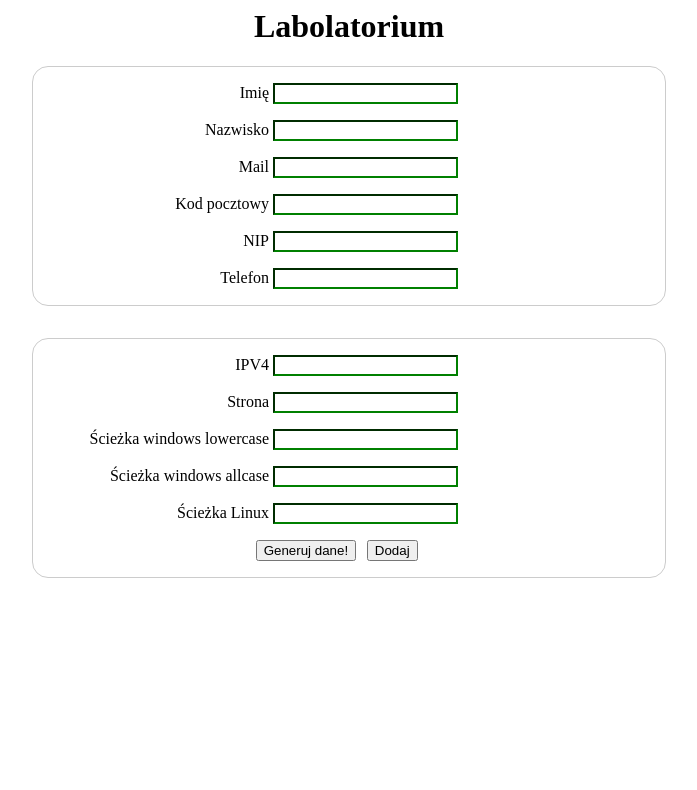
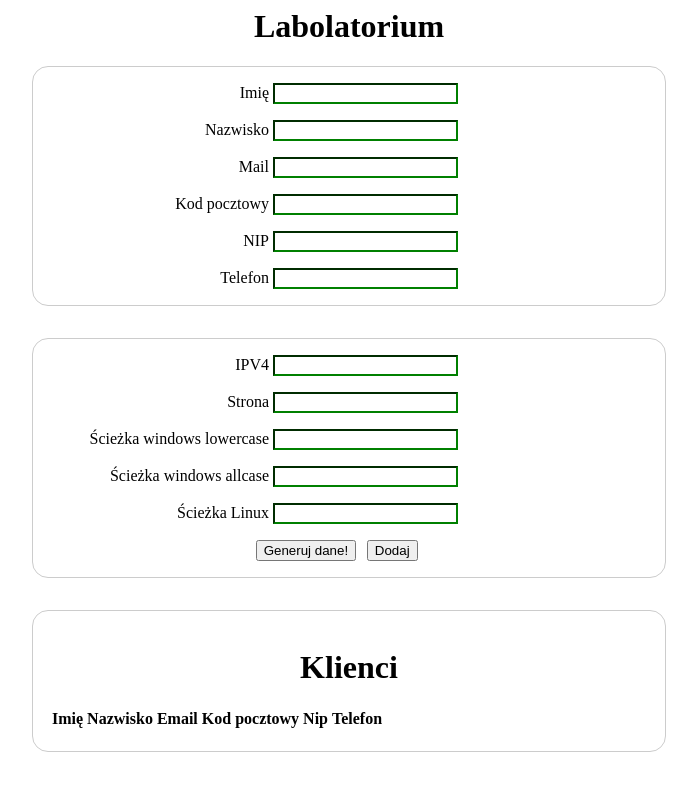
Before and after one commit to 249854KB/IPM23, a plain HTML site: page lab3/index.html in a window 1280 px wide. Both pictures are taken after a click on the button "Dodaj". Shown: the whole page, without its empty margins (291-988 px from the left). Drawn offline with Linux system fonts and the light colour scheme.

Commit message:
Poprawki

```diff
--- a/lab3/index.html
+++ b/lab3/index.html
@@ -64,6 +64,24 @@
       </li>
     </ul>
   </form>
+  <form>
+    <h1 style="text-align: center;">Klienci</h1>
+    <ul>
+      <table id="clients_data_table">
+        <tr>
+          <th>Imię</th>
+          <th>Nazwisko</th>
+          <th>Email</th>
+          <th>Kod pocztowy</th>
+          <th>Nip</th>
+          <th>Telefon</th>
+        </tr>
+        <tr>
+
+        </tr>
+      </table>
+    </ul>
+  </form>
 
 </body>
 
--- a/lab3/script.js
+++ b/lab3/script.js
@@ -70,3 +70,11 @@ function myFunction() {
   }
   liczba = liczba + 1;
 }
+function addToTable() {
+  var t = document.getElementById('clients_data_table');
+  var r = document.createElement('TR');
+  r.append(document.getElementById("firstname").value );
+  r.append( document.getElementById("lastname").value);
+  r.append(document.getElementById("zip").value);
+  t.tBodies[0].appendChild(r)
+}
```
